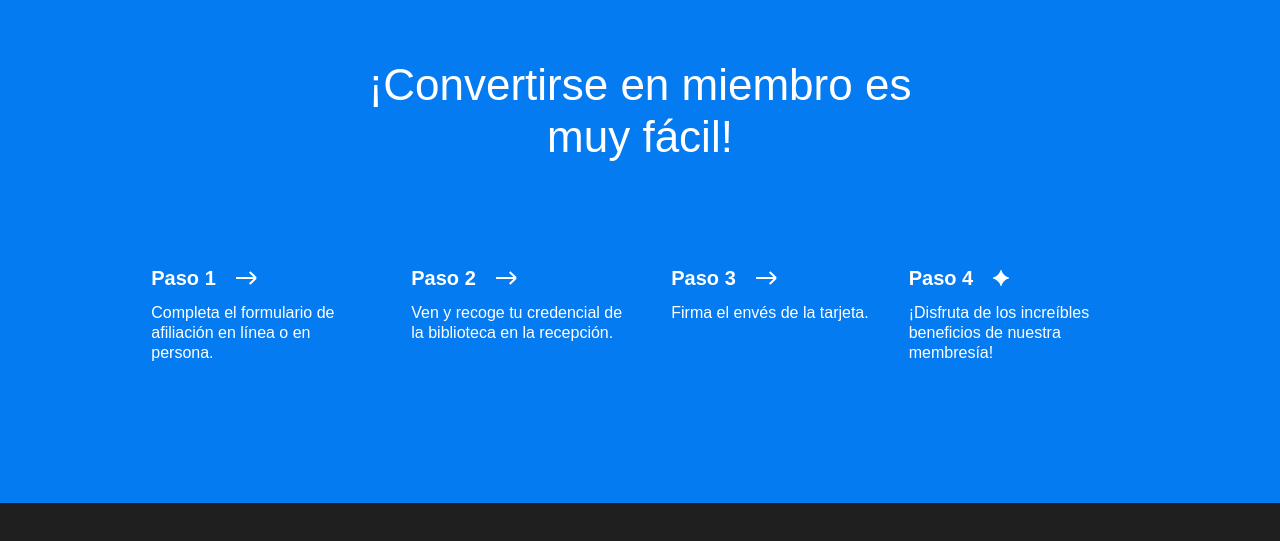
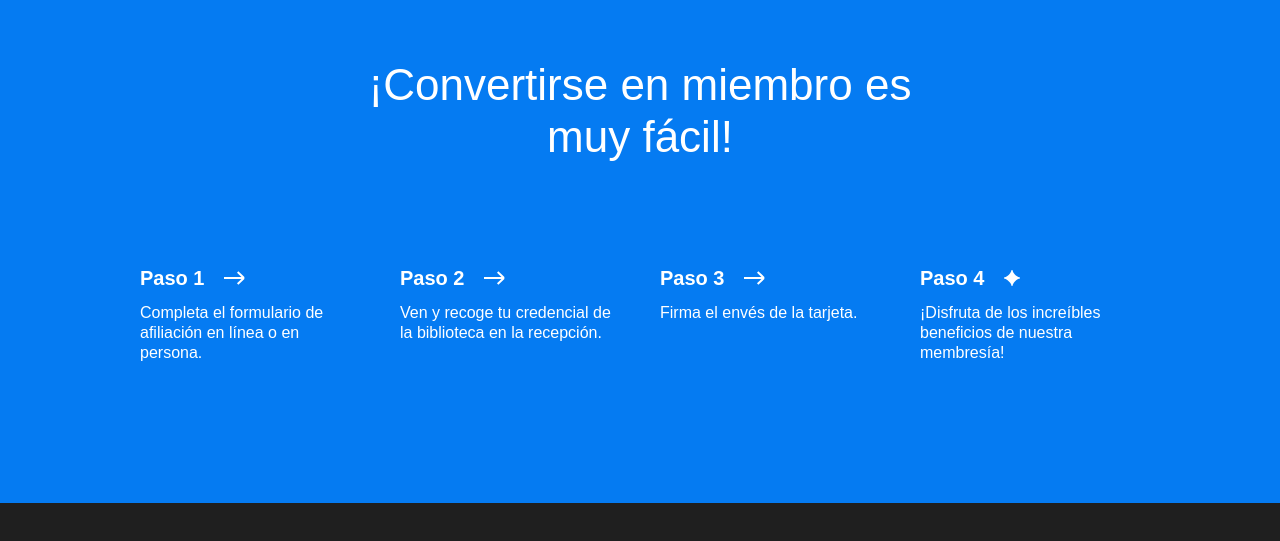
Before and after one commit to DanielV-94/web_project_library_es, a plain HTML site: page index.html in a window 1280 px wide. Shown: the part 2999-3540 px from the top of the page. Drawn offline with Linux system fonts and the light colour scheme.

Commit message:
Corrección .step

```diff
--- a/styles/style.css
+++ b/styles/style.css
@@ -325,7 +325,7 @@
 }
 
 .step {
-  max-width: 220px; /* Agrega estilos */
+  flex-basis: 220px;
 }
 
 .step__title {
```
